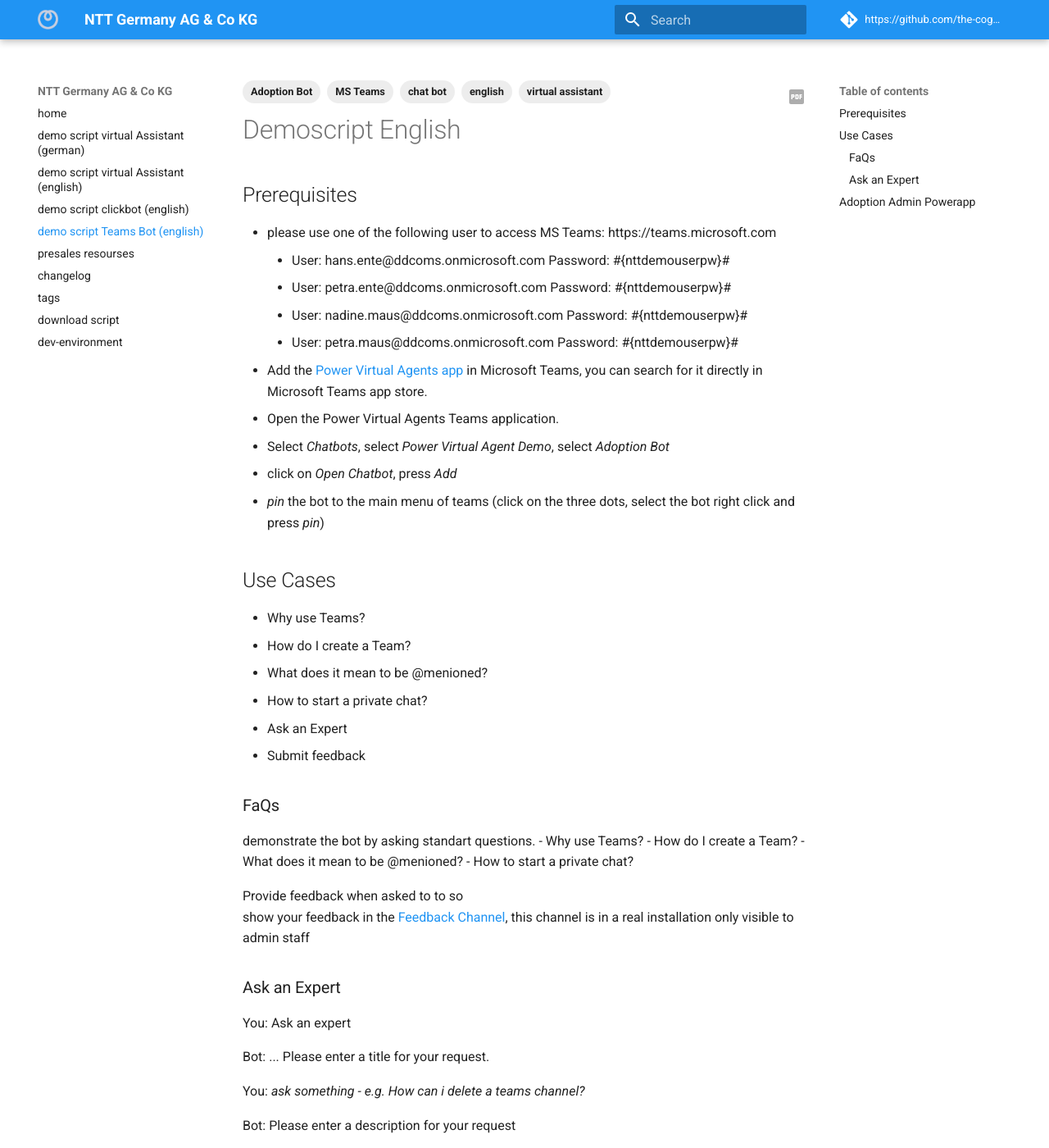
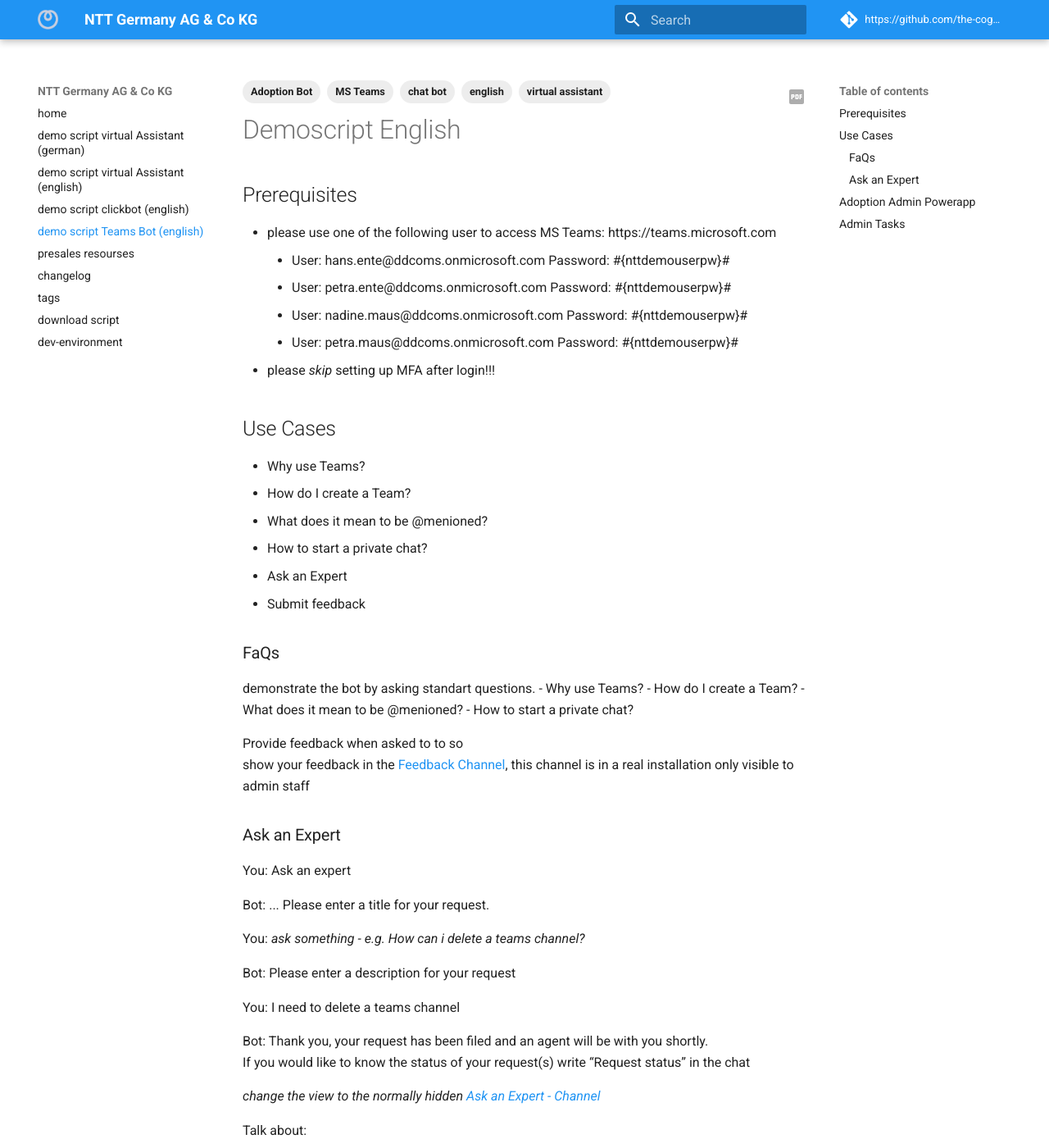
Before and after one commit to the-cognitiveservices-ninja/demo-environment, an MkDocs documentation site: the page built from docs/script_en_teams.md, in a window 1280 px wide and 1400 px high. Shown: the whole window at 82% size. Built offline with MkDocs 1.6.1 and Material for MkDocs 9.7.7, drawn with Linux system fonts in a browser that asks for light colours; comment, search, counter and statistics services are not loaded; some of the changed text lies outside the part shown.

Commit message:
new login procedure

```diff
--- a/docs/script_en_teams.md
+++ b/docs/script_en_teams.md
@@ -16,11 +16,8 @@
     - User: petra.ente@ddcoms.onmicrosoft.com Password: #{nttdemouserpw}#
     - User: nadine.maus@ddcoms.onmicrosoft.com Password: #{nttdemouserpw}#
     - User: petra.maus@ddcoms.onmicrosoft.com Password: #{nttdemouserpw}#
-  - Add the [Power Virtual Agents app](https://teams.microsoft.com/l/app/1850b8bb-76ac-411c-9637-08f7d1812d35?source=store-copy-link) in Microsoft Teams, you can search for it directly in Microsoft Teams app store.
-  - Open the Power Virtual Agents Teams application.
-  - Select *Chatbots*, select *Power Virtual Agent Demo*, select *Adoption Bot*
-  - click on *Open Chatbot*, press *Add*
-  - *pin* the bot to the main menu of teams (click on the three dots, select the bot right click and press *pin*)
+  - please *skip* setting up MFA after login!!!
+
 
 ## Use Cases
   - Why use Teams?
@@ -73,3 +70,13 @@
 
 show *requests* with status AND
 show *feedback* with status
+
+
+
+
+## Admin Tasks
+  - Add the [Power Virtual Agents app](https://teams.microsoft.com/l/app/1850b8bb-76ac-411c-9637-08f7d1812d35?source=store-copy-link) in Microsoft Teams, you can search for it directly in Microsoft Teams app store.
+  - Open the Power Virtual Agents Teams application.
+  - Select *Chatbots*, select *Power Virtual Agent Demo*, select *Adoption Bot*
+  - click on *Open Chatbot*, press *Add*
+  - *pin* the bot to the main menu of teams (click on the three dots, select the bot right click and press *pin*)
```
